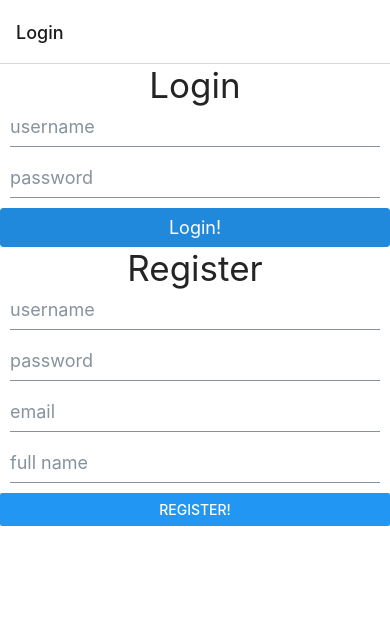
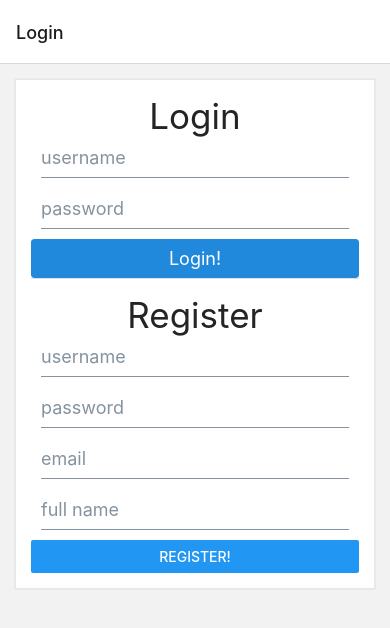
Before and after one commit to aleksikyto/wpms21, a React Native app: screen /Login in a window 390 px wide. Shown: the top 628 px of the page. Built offline with nearby package versions, Linux system fonts and the light colour scheme.

Commit message:
Update Login.js

```diff
--- a/views/Login.js
+++ b/views/Login.js
@@ -1,7 +1,6 @@
 import React from 'react';
 import {
   StyleSheet,
-  View,
   KeyboardAvoidingView,
   TouchableWithoutFeedback,
   Platform,
@@ -14,7 +13,7 @@ import AsyncStorage from '@react-native-async-storage/async-storage';
 import {useUser} from '../hooks/ApiHooks';
 import RegisterForm from '../components/RegisterForm';
 import LoginForm from '../components/LoginForm';
-import {Text} from 'react-native-elements';
+import {Card, Text} from 'react-native-elements';
 
 const Login = ({navigation}) => {
   const {setIsLoggedIn, setUser} = useContext(MainContext);
@@ -41,26 +40,23 @@ const Login = ({navigation}) => {
       style={styles.keyboardView}
     >
       <TouchableWithoutFeedback onPress={Keyboard.dismiss}>
-        <View style={styles.container}>
+        <Card>
           <Text h2 style={{textAlign: 'center'}}>
             Login
           </Text>
           <LoginForm navigation={navigation} />
+          <Card.Divider />
           <Text h2 style={{textAlign: 'center'}}>
             Register
           </Text>
           <RegisterForm navigation={navigation} />
-        </View>
+        </Card>
       </TouchableWithoutFeedback>
     </KeyboardAvoidingView>
   );
 };
 
 const styles = StyleSheet.create({
-  container: {
-    flex: 1,
-    backgroundColor: '#fff',
-  },
   keyboardView: {
     flex: 1,
   },
```
